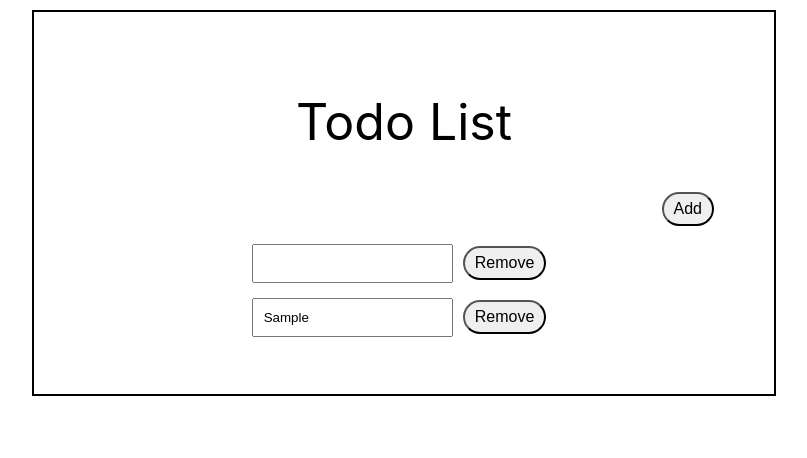
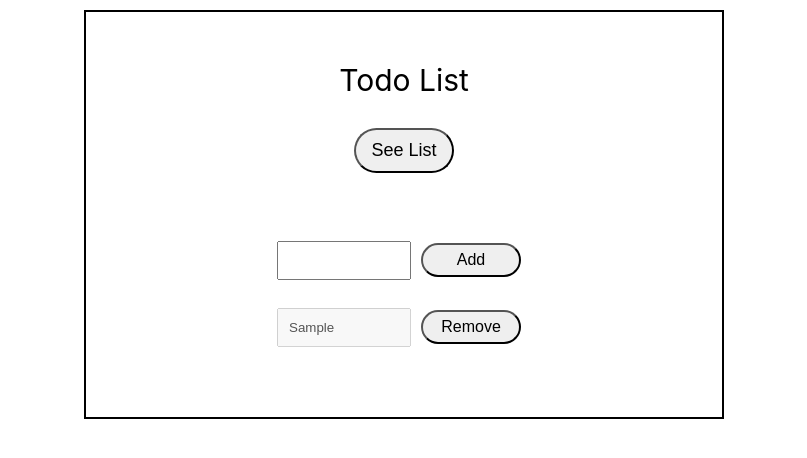
Before and after one commit to yashdobariya-scaletech/Todo-App, a React (Create React App) app: page /add in a window 1280 px wide. Both pictures are taken after typing "Sample" into the empty fields and a click on the button "Add". Shown: the top 458 px of the page, without its empty margins (236-1043 px from the left). Built offline with nearby package versions, Linux system fonts and the light colour scheme.

Commit message:
update code

```diff
--- a/src/App.css
+++ b/src/App.css
@@ -1,10 +1,5 @@
 .App {
   text-align: center;
-}
-
-.App-logo {
-  height: 40vmin;
-  pointer-events: none;
 }
 
 @media (prefers-reduced-motion: no-preference) {
@@ -36,3 +31,58 @@
     transform: rotate(360deg);
   }
 }
+
+* {
+  margin: 0;
+  padding: 0;
+  box-sizing: border-box;
+}
+.dashbord {
+  border: 2px solid black;
+  padding: 50px;
+  margin: 10px auto;
+  width: 50%;
+}
+
+.inputData {
+  margin: 0 auto;
+  margin-top: 50px;
+  width: 50%;
+}
+
+input {
+  padding: 10px;
+  margin-bottom: 20px;
+  width: 50%;
+}
+
+button {
+  padding: 6px 10px;
+  border-radius: 25px;
+  margin: 10px;
+  font-size: 16px;
+  width: 100px;
+}
+
+header {
+  font-size: 30px;
+}
+
+.buttonWrap {
+  text-align: right;
+}
+
+.list-data {
+  margin-top: 20px;
+}
+
+.data {
+  font-size: 25px;
+  padding: 5px;
+}
+
+.btn {
+  margin-top: 30px;
+  font-size: 18px;
+  padding: 10px 10px;
+}
--- a/src/components/UserDetail.js
+++ b/src/components/UserDetail.js
@@ -1,9 +1,21 @@
 import React from "react";
+import { useSelector } from "react-redux";
+import { NavLink } from "react-router-dom";
 
 export default function UserDetail() {
+  const inputFields = useSelector((state) => state);
+  console.log(inputFields.inputFields, "inputFields");
+
   return (
-    <div>
-      <h1>Detail</h1>
+    <div className="dashbord">
+      <NavLink to="/add">
+        <button>Todo List </button>
+      </NavLink>
+      <div className="list-data">
+        {inputFields.inputFields.map((data) => {
+          return <p className="data">{data}</p>;
+        })}
+      </div>
     </div>
   );
 }
--- a/src/components/UserInput.js
+++ b/src/components/UserInput.js
@@ -1,24 +1,12 @@
 import React from "react";
-import classes from "./UserInput.module.css";
 
 export default function UserInput(props) {
-  // const addButton = <button onClick={props.addInputField}>Add</button>;
-  const removeButton = (
-    <button onClick={(e) => props.removeInputField(props.index, e)}>
-      Remove
-    </button>
-  );
-
-  const addAction = props.addAction;
-
   return (
-    <div className={classes.inputField}>
-      <input
-        type={props.type}
-        value={props.value}
-        onChange={(e) => props.updateInputField(e)}
-      />
-      {!addAction && removeButton}
+    <div className="inputField">
+      <input type={props.type} value={props.value} disabled={props.disabled} />
+      <button onClick={(e) => props.removeInputField(props.index, e)}>
+        Remove
+      </button>
     </div>
   );
 }
--- a/src/components/UserInput.module.css
+++ /dev/null
@@ -1,12 +0,0 @@
-input {
-  padding: 10px;
-}
-button {
-  padding: 6px 10px;
-  border-radius: 25px;
-  margin: 10px;
-  font-size: 16px;
-}
-.dashbord {
-  border: 2px solid black;
-}
--- a/src/components/UserInputFields.js
+++ b/src/components/UserInputFields.js
@@ -1,8 +1,9 @@
 import React, { Component } from "react";
 import { connect } from "react-redux";
+import { NavLink } from "react-router-dom";
+
 import { ADD_INPUTFIELD_DETAILS } from "../store/action";
 import UserInput from "./UserInput";
-import classes from "./UserInputFields.module.css";
 
 class UserInputFields extends Component {
   constructor(props) {
@@ -10,57 +11,53 @@ class UserInputFields extends Component {
     this.state = {
       inputFields: [],
       value: "",
-      add: true,
     };
   }
+
   updateInputField = (e) => {
-    // e.preventDefault();
-
     this.setState({
       value: e.target.value,
     });
   };
+
   addInputField = (e) => {
+    e.preventDefault();
     const inputFields = [...this.state.inputFields];
-    console.log(inputFields.length, "inputFields");
     const value = this.state.value;
-    console.log(value, "value");
     this.props.addInputValue(value);
-    // console.log(value, "val");
     inputFields.push(value);
     this.setState({
       inputFields,
-      add: false,
       value: "",
     });
-    console.log(this.props.inputFields, "data");
   };
 
   removeInputField = (index, e) => {
-    // e.preventDefault();
+    e.preventDefault();
     const inputFields = [...this.state.inputFields];
     inputFields.splice(index, 1);
     this.setState({
       inputFields,
-      add: true,
     });
   };
   render() {
     return (
-      <div className={classes.dashbord}>
+      <div className="dashbord">
+        {console.log(this.props.inputFields)}
         <header>Todo List</header>
-        <div className={classes.buttonWrap}>
-          <button onClick={this.addInputField}>Add</button>
-        </div>
         <form>
-          <UserInput
+          <NavLink to="/detail">
+            <button className="btn">See List </button>
+          </NavLink>
+          <div className="inputData">
+            <input
               type="text"
               value={this.state.value}
-            updateInputField={this.updateInputField}
-            removeInputField={this.removeInputField}
-            addInputField={this.addInputField}
-            addAction={this.state.add}
+              onChange={(e) => this.updateInputField(e)}
             />
+            <button type="submit" onClick={(e) => this.addInputField(e)}>
+              Add
+            </button>
             {this.state.inputFields.map((add, index) => (
               <UserInput
                 key={index}
@@ -70,8 +67,10 @@ class UserInputFields extends Component {
                 updateInputField={this.updateInputField}
                 removeInputField={this.removeInputField}
                 addInputField={this.addInputField}
+                disabled={true}
               />
             ))}
+          </div>
         </form>
       </div>
     );
--- a/src/components/UserInputFields.module.css
+++ /dev/null
@@ -1,20 +0,0 @@
-.inputList {
-  display: flex;
-  flex-direction: column;
-  justify-content: center;
-  margin: 50px;
-}
-.dashbord {
-  border: 2px solid black;
-  padding: 50px;
-  margin: 10px auto;
-  width: 50%;
-}
-header {
-  font-size: 50px;
-  padding: 30px;
-}
-
-.buttonWrap {
-  text-align: right;
-}
```
Also changed, not shown: src/components/UserDetail.module.css (deleted). Lines whose indentation alone changed are shown as unchanged.
